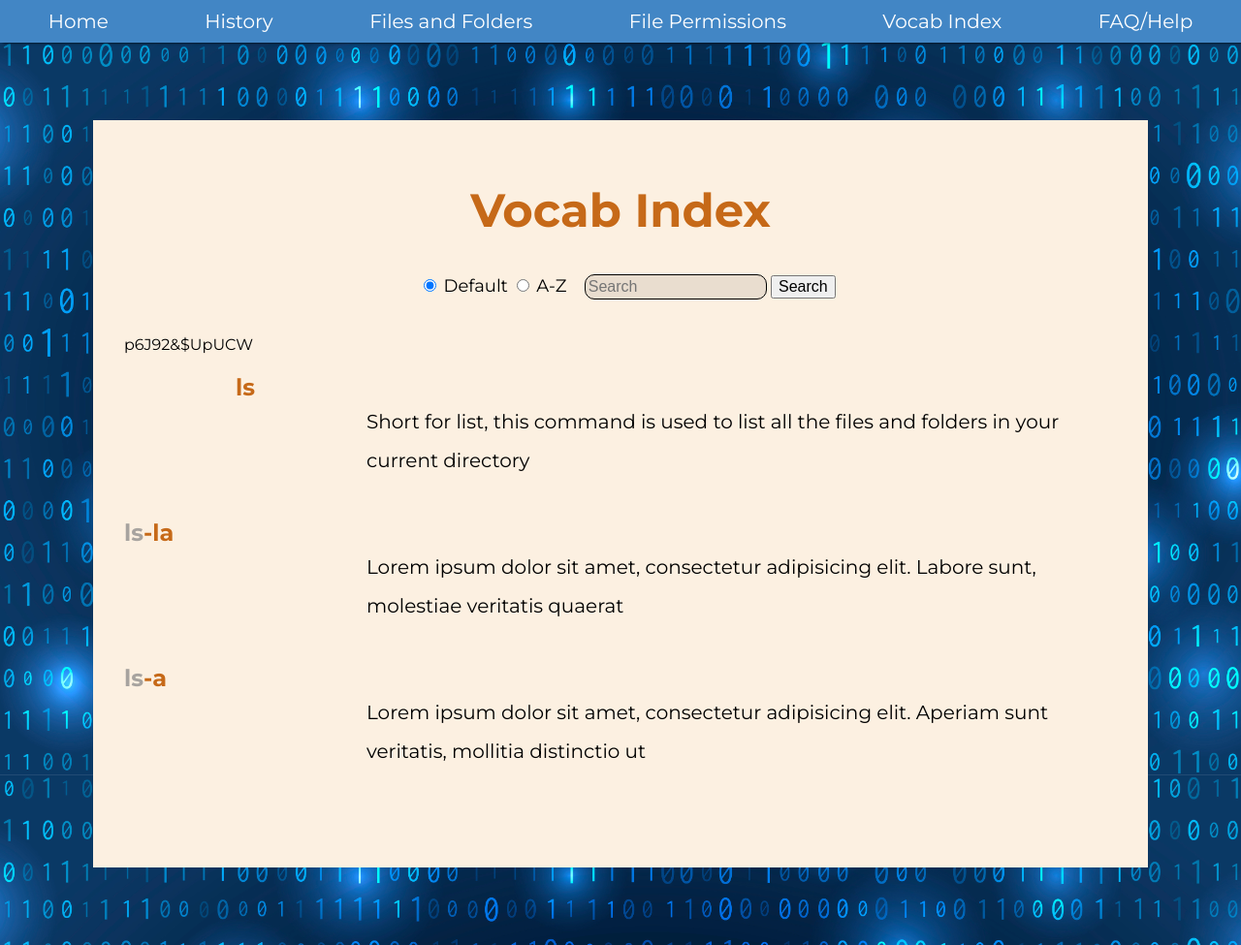
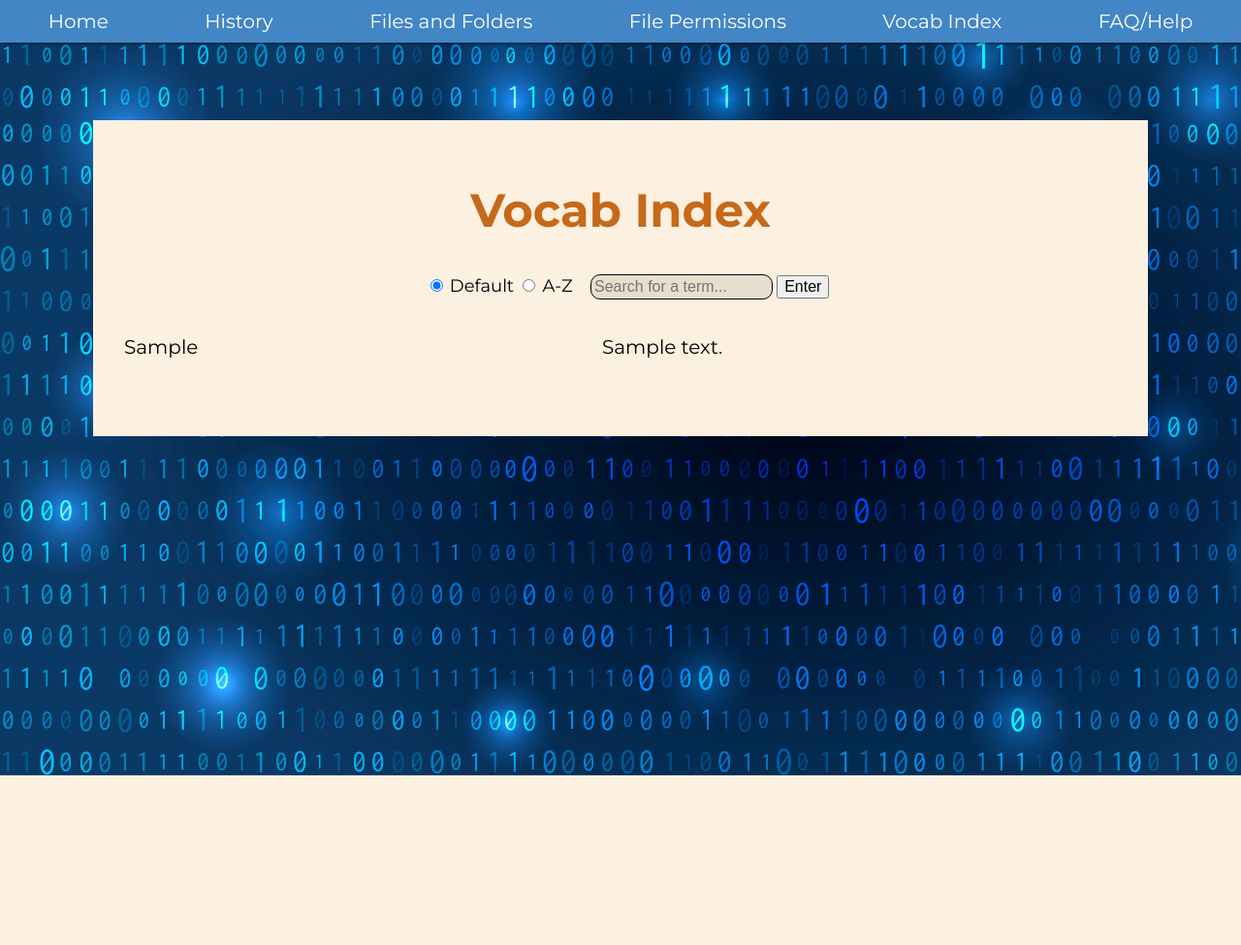
Before and after one commit to emma1-edgar1/ISTE240UnixProject, a PHP site: page /vocab.php in a window 1280 px wide. Shown: the whole page at 97% size. After the commit the page ends 800 px from the top, so only its background shows below. Run offline with PHP 8.4, Linux system fonts and the light colour scheme; tables that the repository leaves empty or names only in its code hold one stand-in row (values such as "Sample post").

Commit message:
Update vocab.php

```diff
--- a/vocab.php
+++ b/vocab.php
@@ -8,7 +8,7 @@
     $sort = "default";
     $searchBy = "";
 
-    $test = "p6J92&amp;\$UpUCW";
+    $test = "!";
 
     // sort form - sanitze and set variables
     if(!empty($_POST['sort'])){
@@ -57,7 +57,6 @@
         $records[] = $row;
     }
 ?>
-
         <h1>Vocab Index</h1>
         <div class="sortFormBox">
             <form action = "<?php echo $_SERVER['PHP_SELF']; ?>" method="POST"> <!-- onsubmit="return validate()"-->
@@ -69,12 +68,20 @@
                     <label for="alphabetical">A-Z</label>
                 </fieldset>
 
-            <input type="text" id="search" name="search" placeholder="Search">
+                <input type="text" id="search" name="search" placeholder="Search for a term...">
 
-            <input type="submit" value="Search">
+                <input type="submit" value="Enter">
             </form>
         </div><!--end of sortFormBox-->
-    <?php echo $test;?>
+        <div class="vocabBox">
+        <?php
+            foreach($records as $record){
+                echo "<div class='term'>" . $record['term'] . "</div>";
+                echo "<div class='description'>" . $record['description'] . "</div>";
+            }
+        ?>
+        </div><!--end of vocabBox-->
+        <!--
         <div id="vocab-grid">
             <h2>ls</h2>
             <p>Short for list, this command is used to list all the files and folders in your current directory</p>
@@ -84,7 +91,7 @@
 
             <div class="compound-vocab-h2"><h2 class="greyout-h2">ls</h2><h2>-a</h2></div>
             <p>Lorem ipsum dolor sit amet, consectetur adipisicing elit. Aperiam sunt veritatis, mollitia distinctio ut</p>
-    </div> <!--end of vocab-grid-->
+        </div> --><!--end of vocab-grid-->
 
 <?php
     include($path . "assets/inc/footer.php");
```
Lines whose indentation alone changed are shown as unchanged.
